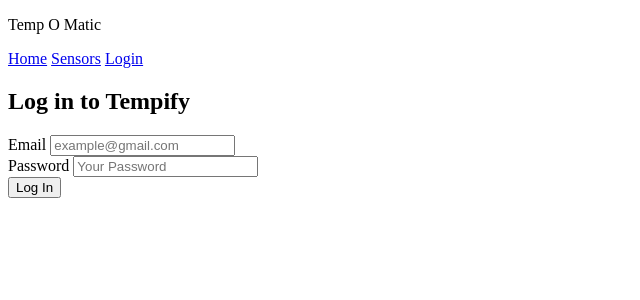
After one commit to chealy90/iot_individual_project, a Flask app: template server/templates/login.html in a window 1280 px wide. The commit adds this page. Shown: the top 300 px of the page, without its empty margins (0-640 px from the left). Run offline with Flask 3, Linux system fonts and the light colour scheme; the template is opened without the code that fills it, so the values that code supplies are empty.

Commit message:
feat: Create Login Form
Created the login form for the site, user can send POST request to Flask server. Server validates for missing fields

```diff
--- a/server/app.py
+++ b/server/app.py
@@ -27,9 +27,21 @@ def sensors():
     return render_template("sensors_monitor.html", sensors=[sensor1, sensor2])
 
 
-@app.route('/login')
+@app.route('/login', methods=["GET", "POST"])
 def login():
-    pass
+    if request.method == "GET":
+        return render_template("login.html")
+    elif request.method == "POST":
+        email = request.form["email"]
+        password = request.form["password"]
+
+        if not email:
+            return render_template("login.html", error="Email is Required")
+        if not password:
+            return render_template("login.html", error="Password is Required")
+
+        #Do DB stuff / login
+
 
 @app.route('/logout')
 def logout():
--- a/server/templates/layout.html
+++ b/server/templates/layout.html
@@ -16,7 +16,7 @@
                 <a href="/login">Login</a>
             {% else %}
                 <a href="/logout">Logout</a>
-            {% end if %}
+            {% endif %}
         </nav>
     </header>
     {%  block body %}
--- /dev/null
+++ b/server/templates/login.html
@@ -0,0 +1,32 @@
+{% extends "layout.html" %}
+{% block body %}
+<div id="loginForm">
+    <h2>Log in to Tempify</h2>
+    <form action="/login" method="post">
+        {% if error %}
+        <p>{{ error }}</p>
+        {% endif %}
+        <div class="formField">
+            <label for="email">Email</label>
+            <input
+                type="text"
+                name="email"
+                required
+                placeholder="example@gmail.com"
+            />
+        </div>
+        <div class="formField">
+            <label for="password">Password</label>
+            <input
+                type="password"
+                name="password"
+                required
+                placeholder="Your Password"
+            />
+        </div>
+        <button type="submit">
+            Log In
+        </button>
+    </form>
+</div>
+{% endblock %}
```
